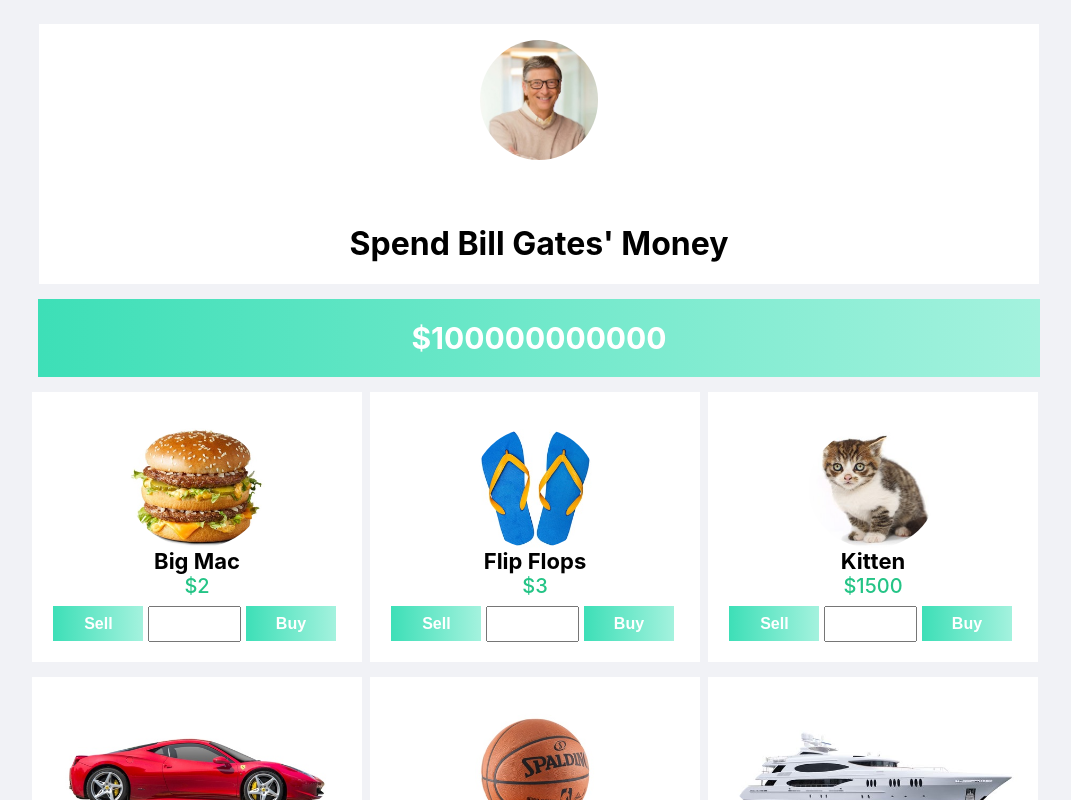
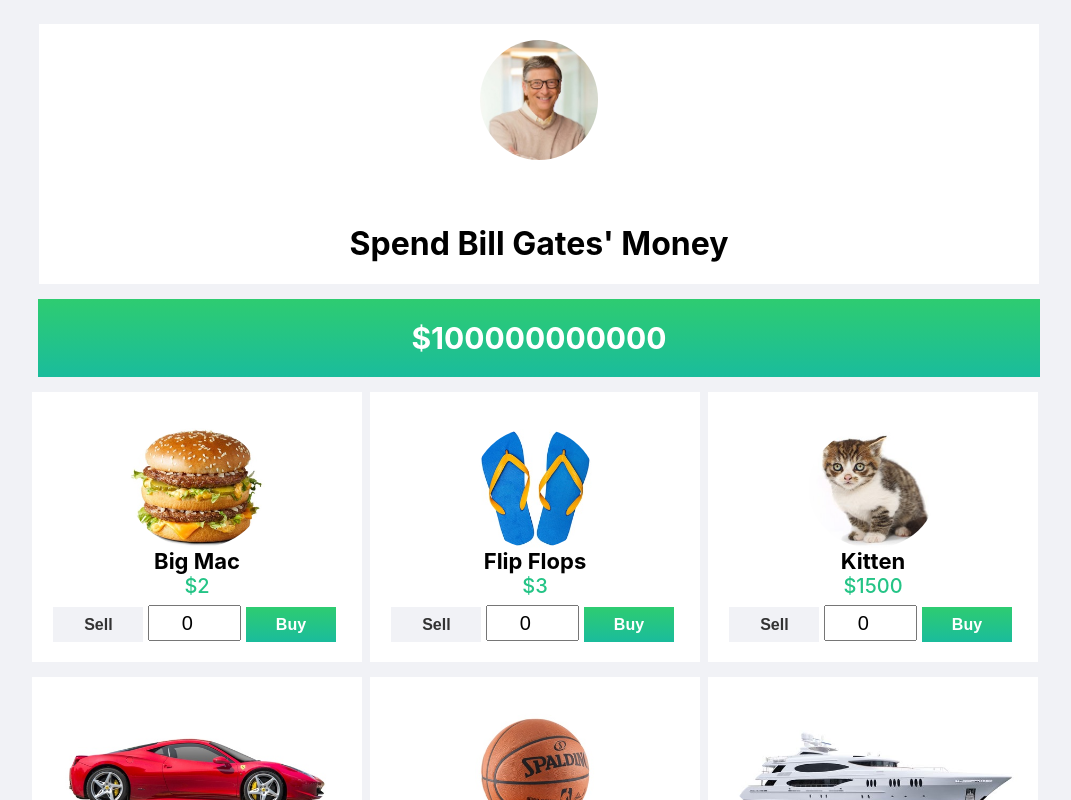
Before and after one commit to Eda-Inal/spend-money-app, a React (Create React App) app: page / in a window 1280 px wide. Shown: the top 800 px of the page, without its empty margins (101-1172 px from the left). Built offline with nearby package versions, Linux system fonts and the light colour scheme.

Commit message:
css edit

```diff
--- a/src/components/Page/index.jsx
+++ b/src/components/Page/index.jsx
@@ -1,10 +1,12 @@
 import React, { useState } from 'react'
 import { useSelector,useDispatch } from 'react-redux';
 import "./styles.css"
-import { buyBtn,sellBtn } from '../../redux/productsSlice';
+import { buyBtn,sellBtn,incrementByAmount } from '../../redux/productsSlice';
 
 function Page() {
   const items = useSelector(state => state.products.items);
+  const [inputValue,setInputValue] = useState(0)
+
 
 
   const dispatch = useDispatch();
@@ -15,6 +17,8 @@ function Page() {
   const handleSell =(item) => {
     dispatch(sellBtn({id:item.id,price:item.price}));
 }
+
+
 
 
   return (
@@ -31,7 +35,7 @@ function Page() {
 
               <div className='btn-card'>
                 <button className= {`btn-sell ${item.click >0? "bg-sell2" : "bg-sell1"}`} onClick={() =>handleSell(item)}>Sell</button>
-                <input type="text" />
+                <input type="number" value={inputValue}   />
                 <button className='btn-buy' onClick={()=>handleBuy(item)}>Buy</button>
               </div>
 
--- a/src/components/Page/styles.css
+++ b/src/components/Page/styles.css
@@ -9,6 +9,7 @@ input{
     width: 85px;
     height: 30px;
     text-align: center;
+    font-size: 20px;
 }
 button{
     width: 90px;
@@ -34,16 +35,17 @@ button{
     border: none;
 }
 .bg-sell1{
-    background: linear-gradient(to right, #3ddfb7, #a4f2de);
-    color: white;
+
+    background: #f1f2f6;
+  color: #333;
 }
 .bg-sell2{
-    background: linear-gradient(to right, #bb3220, #ec7771);
+    background: linear-gradient(180deg,#f53b82,#f53b57);
     color: white;
 }
 .btn-buy{
     margin-left: 0.3rem;
-    background: linear-gradient(to right, #3ddfb7, #a4f2de);
+    background: linear-gradient(180deg,#2ecc71,#1abc9c);
     border:none;
     color: #fff;
 }
--- a/src/components/Price/index.jsx
+++ b/src/components/Price/index.jsx
@@ -4,7 +4,7 @@ import { useSelector } from 'react-redux'
 
 function Price() {
     const price = useSelector((state) => state.products.price);
-    console.log(price);
+
   return (
     <div className='price'>
      <h1>${price}</h1>
--- a/src/components/Price/styles.css
+++ b/src/components/Price/styles.css
@@ -3,7 +3,7 @@
     margin-bottom: 0.4rem;
    margin: 15px auto ;
    transition: color 1.0s ease;
-   background: linear-gradient(to right, #3ddfb7, #a4f2de);
+   background: linear-gradient(180deg,#2ecc71,#1abc9c);
    padding: 1px;
 font-size: 15px;
     font-weight: 500;
--- a/src/redux/productsSlice.jsx
+++ b/src/redux/productsSlice.jsx
@@ -27,11 +27,12 @@ if(selectedItem && selectedItem.click >0){
     selectedItem.amount -= price
     selectedItem.click -=1;
 }
-
+    },
+    incrementByAmount : (state,action) => {
 
 
     }
     }
 });
-export const {buyBtn,sellBtn} =productsSlice.actions;
+export const {buyBtn,sellBtn,incrementByAmount} =productsSlice.actions;
 export default productsSlice.reducer;
```
